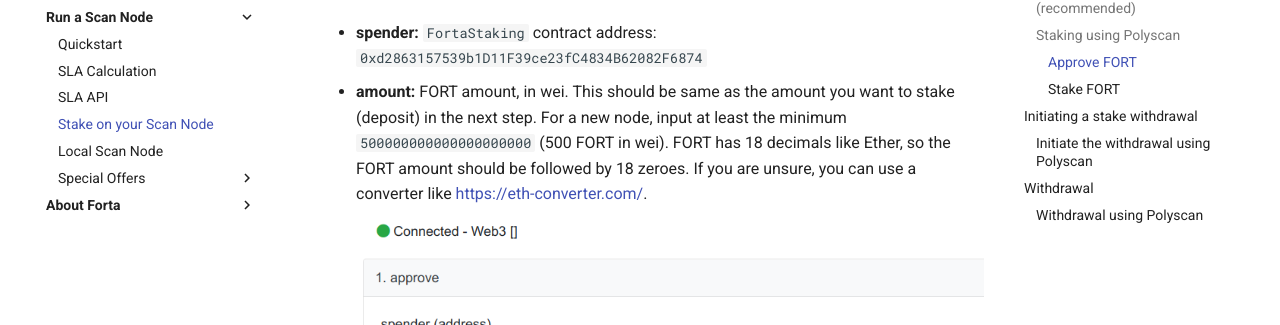
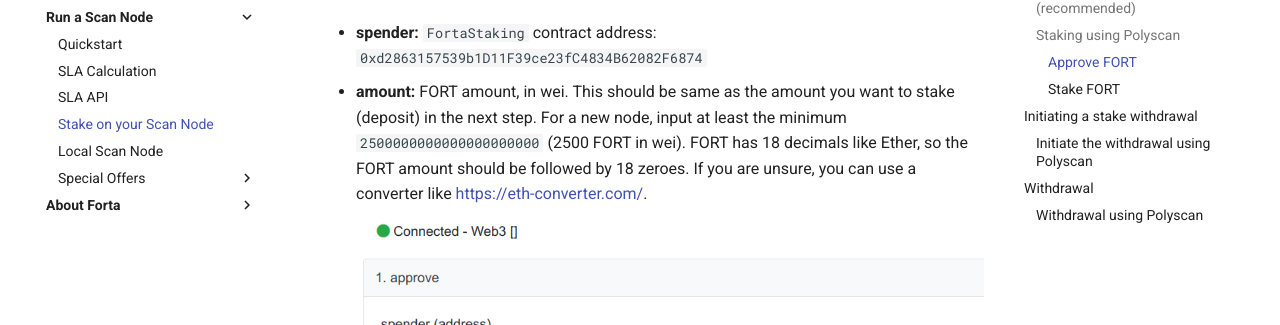
Before and after one commit to forta-network/docs, an MkDocs documentation site: the page built from docs/stake-on-scan-node.md, in a window 1280 px wide and 1400 px high, scrolled down 4447 px. Shown: the part 127-452 px from the top of the window. Built offline with MkDocs 1.6.1 and Material for MkDocs 9.7.7, drawn with Linux system fonts in a browser that asks for light colours; some of the changed text lies outside the part shown.

Commit message:
fix stake number

```diff
--- a/docs/stake-on-scan-node.md
+++ b/docs/stake-on-scan-node.md
@@ -54,7 +54,7 @@
 
     - **spender:** `FortaStaking` contract address: `0xd2863157539b1D11F39ce23fC4834B62082F6874`
 
-    - **amount:** FORT amount, in wei. This should be same as the amount you want to stake (deposit) in the next step. For a new node, input at least the minimum `500000000000000000000` (500 FORT in wei). FORT has 18 decimals like Ether, so the FORT amount should be followed by 18 zeroes. If you are unsure, you can use a converter like [https://eth-converter.com/](https://eth-converter.com/). ![token approve](stake-images/2-token-approve.png)
+    - **amount:** FORT amount, in wei. This should be same as the amount you want to stake (deposit) in the next step. For a new node, input at least the minimum `2500000000000000000000` (2500 FORT in wei). FORT has 18 decimals like Ether, so the FORT amount should be followed by 18 zeroes. If you are unsure, you can use a converter like [https://eth-converter.com/](https://eth-converter.com/). ![token approve](stake-images/2-token-approve.png)
 
 
 
@@ -74,7 +74,7 @@
 
     - **subject:** Your scan node address **(not the owner address).**
 
-    - **stakeValue:** Amount of FORT to stake. For a new node, input at least the minimum `500000000000000000000` (500 FORT in wei). If you are unsure, you can use a converter like [https://eth-converter.com/](https://eth-converter.com/). ![stake](stake-images/3-stake.png)
+    - **stakeValue:** Amount of FORT to stake. For a new node, input at least the minimum `2500000000000000000000` (2500 FORT in wei). If you are unsure, you can use a converter like [https://eth-converter.com/](https://eth-converter.com/). ![stake](stake-images/3-stake.png)
 
     !!! note "Staking over max"
         The current maximum stake is 3000 FORT. If you try to stake more than that, the contract won't accept the tokens. For example:
```
